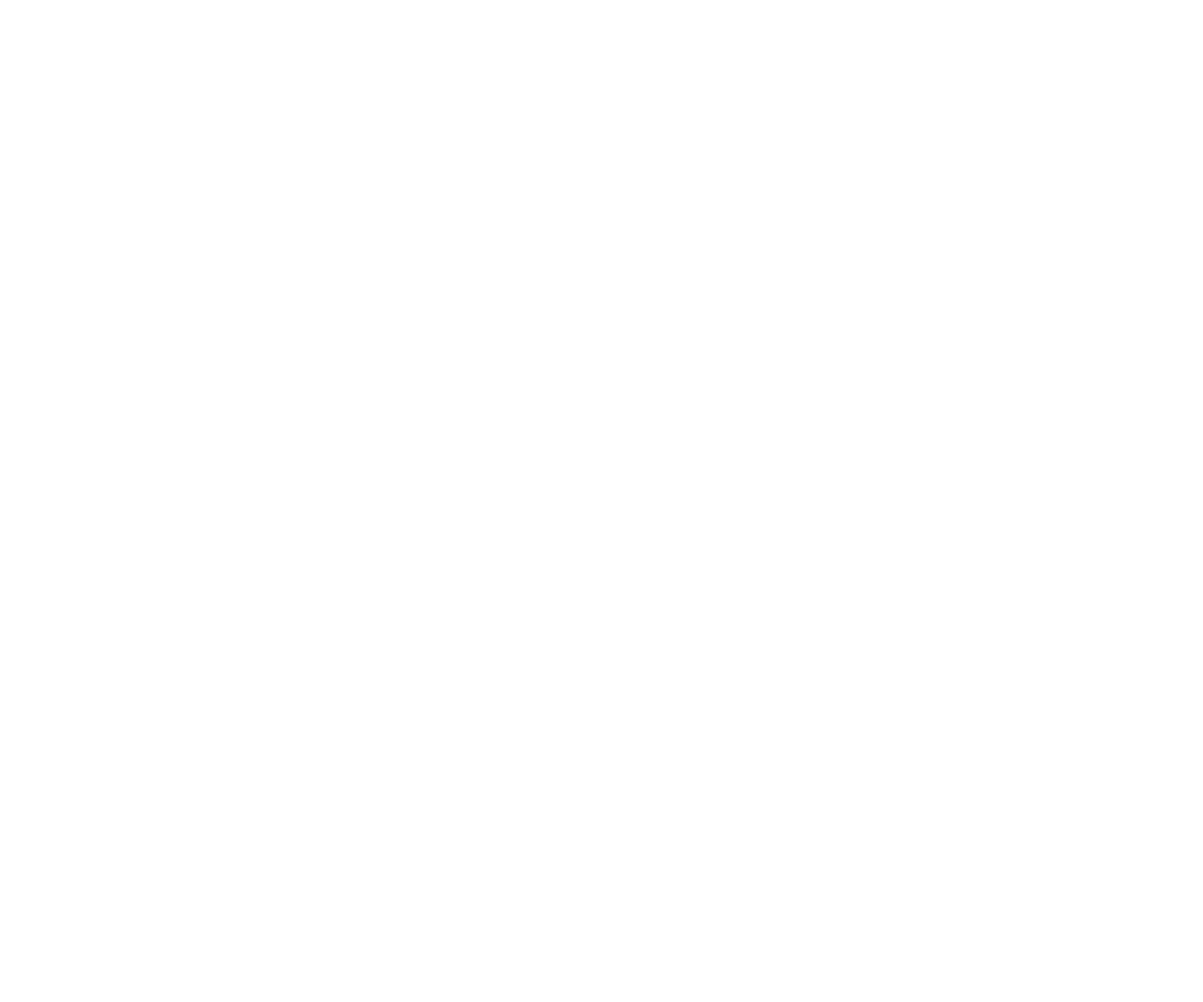
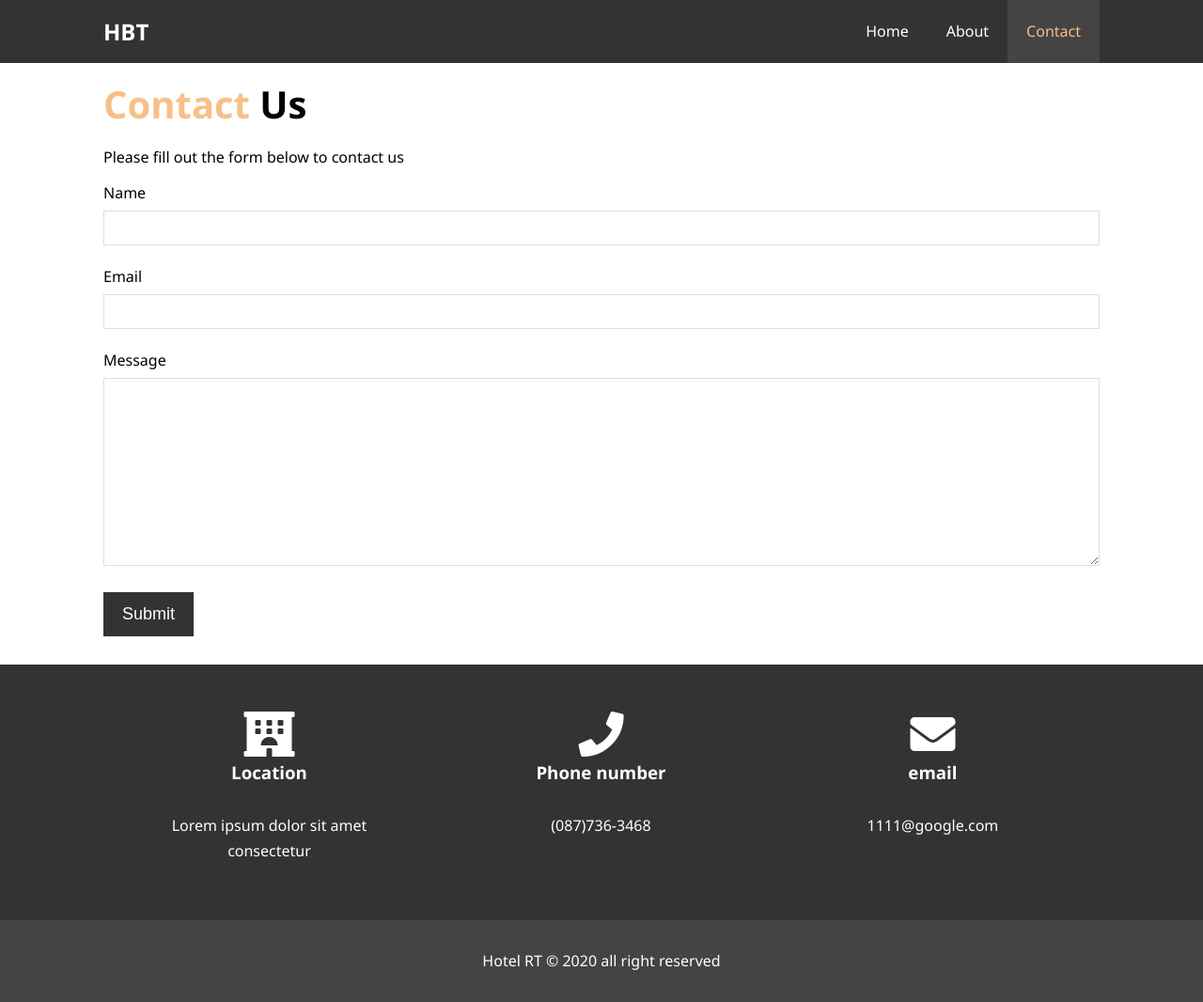
Before and after one commit to uncloudy/pre_website_1, a plain HTML site: page contact.html in a window 1280 px wide. Shown: the whole page at 94% size. Before the commit the page ends 800 px from the top, so only its background shows below. Drawn offline with Linux system fonts and the light colour scheme.

Commit message:
finalizing the website

```diff
--- a/contact.html
+++ b/contact.html
@@ -1,11 +1,82 @@
 <!DOCTYPE html>
 <html lang="en">
-<head>
-    <meta charset="UTF-8">
-    <meta name="viewport" content="width=device-width, initial-scale=1.0">
-    <title>Document</title>
-</head>
-<body>
+  <head>
+    <meta charset="UTF-8" />
+    <meta name="viewport" content="width=device-width, initial-scale=1.0" />
+    <meta
+      name="description"
+      content="Welcome to the most extraordinary hotel in Boston"
+    />
+    <meta name="keywords" content="hotel, boston hotel" />
+    <link
+      rel="stylesheet"
+      href="https://use.fontawesome.com/releases/v5.2.0/css/all.css"
+    />
+    <link rel="stylesheet" href="./css/style.css" />
+    <title>Hotel BT | Contact</title>
+  </head>
+  <body>
+    <header>
+      <nav id="navbar">
+        <div class="container">
+          <h1 class="logo"><a href="index.html">HBT</a></h1>
+          <ul>
+            <li><a href="index.html">Home</a></li>
+            <li><a href="About.html">About</a></li>
+            <li><a class="current" href="contact.html">Contact</a></li>
+          </ul>
+        </div>
+      </nav>
+      <section id="contact-form" class="py-3">
+          <div class="container">
+              <h1 class="l-heading"><span class="text-primary">Contact</span> Us</h1>
+              <p>Please fill out the form below to contact us</p>
+            <form action="process.php">
+                <div class="form-group">
+                    <label for="name">Name</label>
+                    <input type="text" name="name" id="name">
+                </div>
+                <div class="form-group">
+                    <label for="email">Email</label>
+                    <input type="email" name="email" id="email">
+                </div>
+                <div class="form-group">
+                    <label for="message">Message</label>
+                    <textarea name="message" id="message"></textarea>
+                </div>
+                <button type="submit" class="btn">Submit</button>
+            </form>
+          </div>
+      </section>
 
-</body>
+      <section id="contact-info" class="bg-dark">
+          <div class="container">
+            <div class="box">
+                <i class="fas fa-hotel fa-3x"></i>
+                <h3>Location</h3>
+                <p>
+                  Lorem ipsum dolor sit amet consectetur
+                </p>
+              </div>
+              <div class="box">
+                <i class="fas fa-phone fa-3x"></i>
+                <h3>Phone number</h3>
+                <p>
+                  (087)736-3468
+                </p>
+              </div>
+              <div class="box">
+                <i class="fas fa-envelope fa-3x"></i>
+                <h3>email</h3>
+                <p>
+                  1111@google.com
+                </p>
+              </div>
+          </div>
+      </section>
+
+      <footer id="main-footer">
+      <p>Hotel RT &copy; 2020 all right reserved</p>
+    </footer>
+  </body>
 </html>
--- a/css/style.css
+++ b/css/style.css
@@ -84,6 +84,13 @@ p {
 
 .l-heading {
   font-size: 40px;
+}
+
+.box {
+  float: left;
+  width: 33.3%;
+  text-align: center;
+  padding: 50px;
 }
 
 /* padding */
@@ -242,6 +249,33 @@ p {
   border-radius: 50%;
 }
 
+/* contact form */
+#contact-form .form-group {
+  margin-bottom: 20px;
+}
+
+#contact-form label {
+  display: block;
+  margin-bottom: 5px;
+}
+
+#contact-form input,
+#contact-form textarea {
+  width: 100%;
+  padding: 10px;
+  border: 1px #ddd solid;
+}
+
+#contact-form input:focus,
+#contact-form textarea:focus {
+  outline: none;
+  border-color: #f7c08a;
+}
+
+#contact-form textarea {
+  height: 200px;
+}
+
 /* footer */
 
 #main-footer {
```
Also changed, not shown: about.html (+1 -1 lines).
